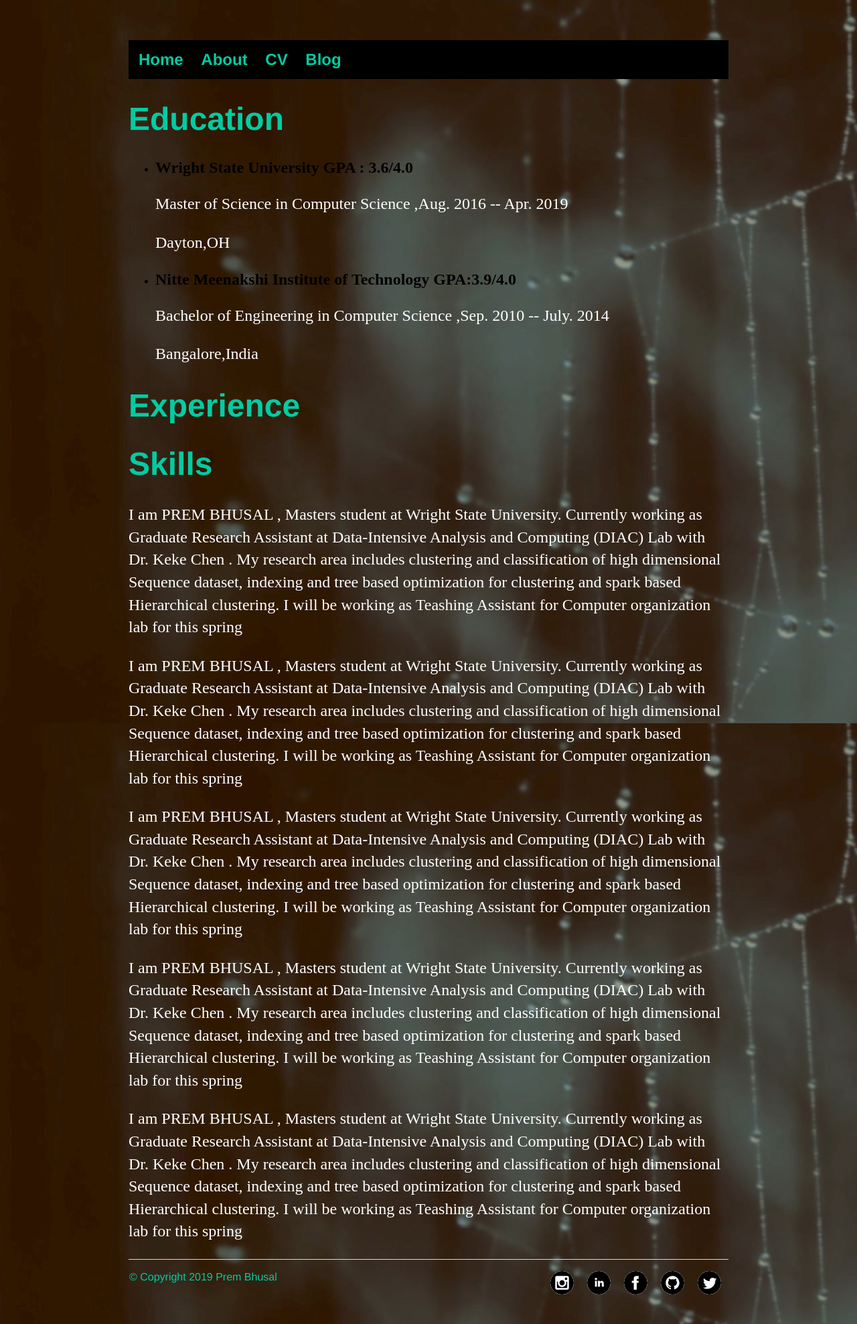
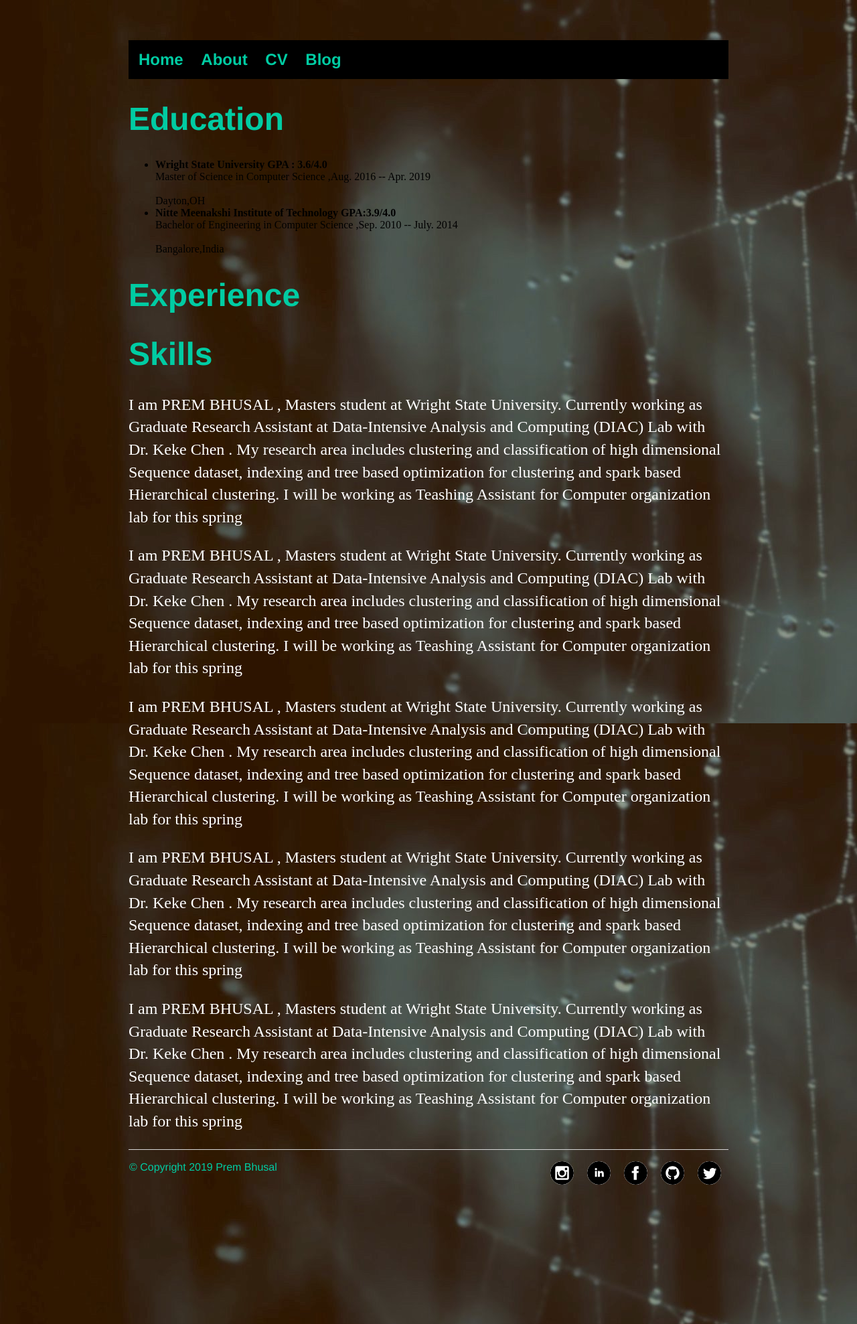
Before and after one commit to prembhusal/prembhusalWebsite, a Jekyll site: the page built from about/index.html, in a window 1280 px wide. Shown: the whole page at 67% size. Built offline with Jekyll 4.4.1, drawn with Linux system fonts in a browser that asks for light colours.

```diff
--- a/about/index.html
+++ b/about/index.html
@@ -5,13 +5,13 @@ title: prembhusal
 <div class="about">
 	<h1>Education</h1>
 	<ul>
-		<li> <h2>Wright State University			GPA : 3.6/4.0</h2>
-			<p>Master of Science in Computer Science ,Aug. 2016 -- Apr. 2019</p>
-			<p>Dayton,OH</p>
+		<li> <b>Wright State University			GPA : 3.6/4.0</b>
+			<br>Master of Science in Computer Science ,Aug. 2016 -- Apr. 2019<br>
+			<br>Dayton,OH<br>
 		</li>
-		<li> <h2>Nitte Meenakshi Institute of Technology  	GPA:3.9/4.0</h2>
-			<p>Bachelor of Engineering in Computer Science ,Sep. 2010 -- July. 2014</p>
-			<p>Bangalore,India</p>
+		<li> <b>Nitte Meenakshi Institute of Technology  	GPA:3.9/4.0</b>
+			<br>Bachelor of Engineering in Computer Science ,Sep. 2010 -- July. 2014<br>
+			<br>Bangalore,India<br>
 		</li>
 		</ul>
   <h1>Experience</h1>
```
